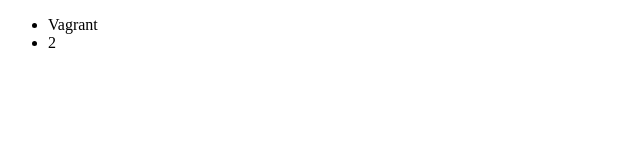
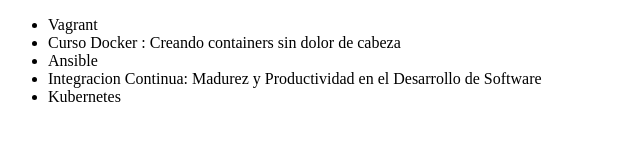
Before and after one commit to misael253/alura-git, a plain HTML site: page index.html in a window 1280 px wide. Shown: the whole page, without its empty margins (0-640 px from the left). Drawn offline with Linux system fonts and the light colour scheme.

Commit message:
Actualizando nombre del curso Docker

```diff
--- a/index.html
+++ b/index.html
@@ -9,7 +9,10 @@
 <body>
     <ul>
         <li>Vagrant</li>
-        <li>2</li>
+        <li>Curso Docker : Creando containers sin dolor de cabeza</li>
+        <li>Ansible</li>
+        <li>Integracion Continua: Madurez y Productividad en el Desarrollo de Software</li>
+        <li>Kubernetes</li>
     </ul>
 
 </body>
```
